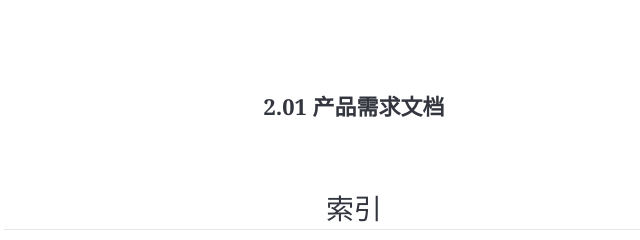
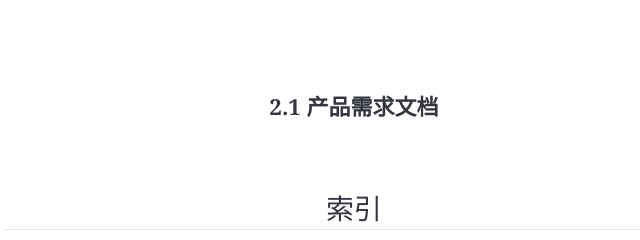
Before and after one commit to x-tropy/v2.1employerSupport, a plain HTML site: page index.html in a window 1280 px wide. Shown: the top 240 px of the page, 286-926 px from the left. Drawn offline with Linux system fonts and the light colour scheme.

Commit message:
version code

```diff
--- a/index.html
+++ b/index.html
@@ -363,11 +363,11 @@ sup {
 }
 
 </style>
-<title>2.01 产品需求文档</title>
+<title>2.1 产品需求文档</title>
 
 </head>
 <body>
-<h1>2.01 产品需求文档</h1>
+<h1>2.1 产品需求文档</h1>
 
 <h2>索引</h2>
 
```
Also changed, not shown: 1 other file.
